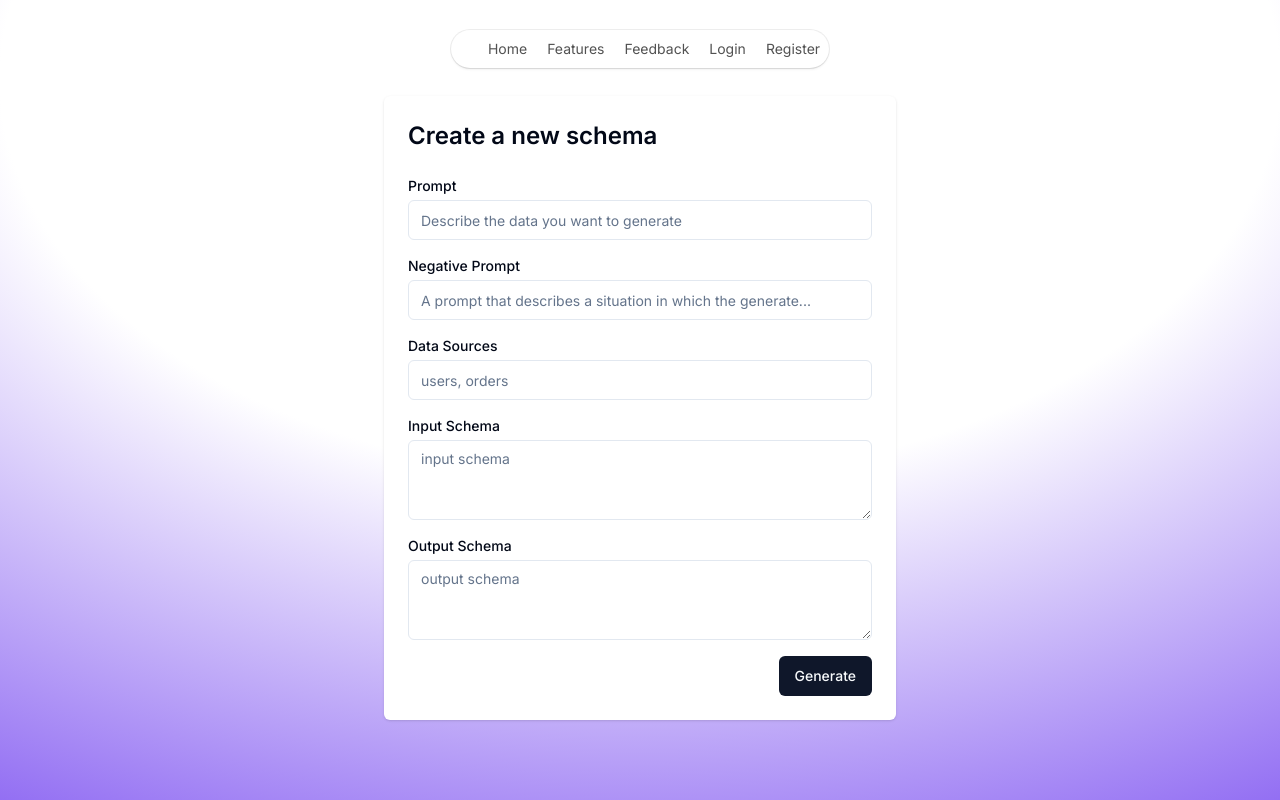
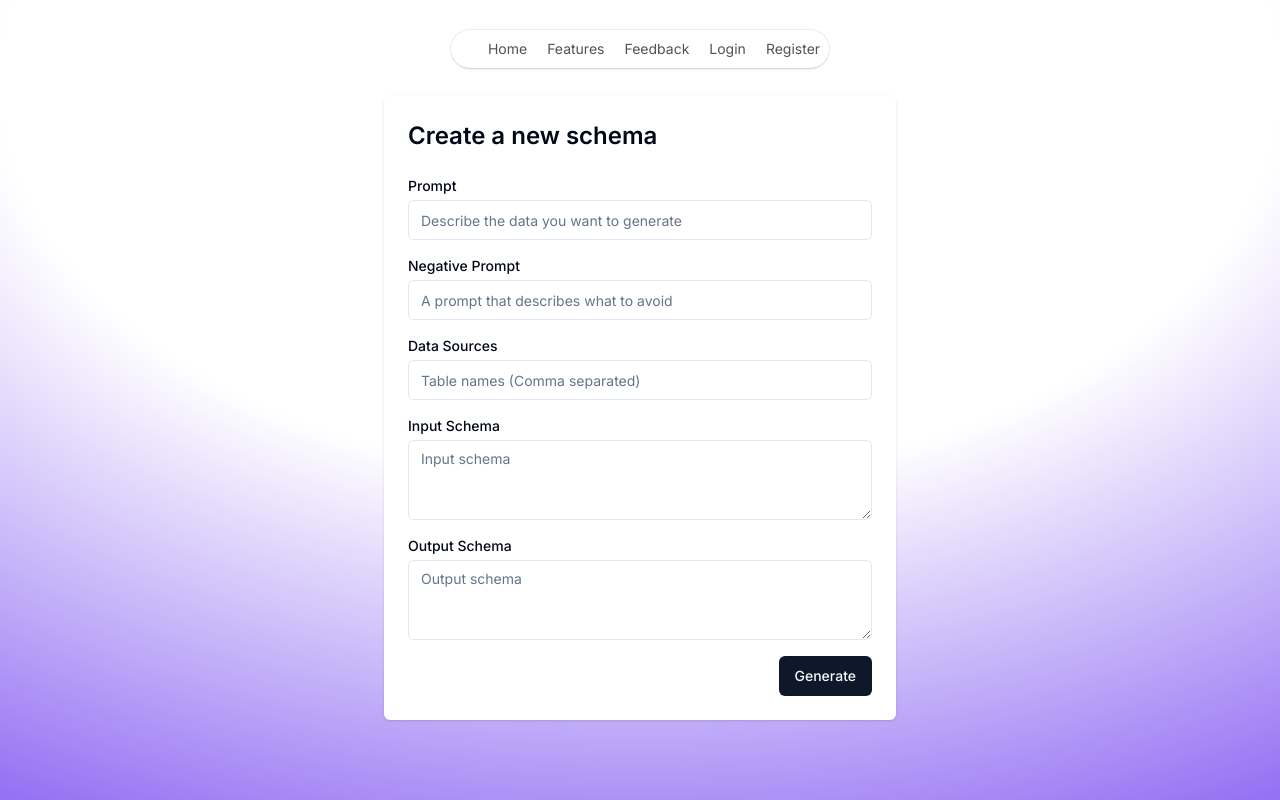
Before and after one commit to SujalChoudhari/Hackniche24, a Next.js app: page /input in a window 1280 px wide. Built offline with nearby package versions, Linux system fonts and the light colour scheme; no server answers.

Commit message:
minor changes

```diff
--- a/src/components/component/input-form.tsx
+++ b/src/components/component/input-form.tsx
@@ -28,25 +28,25 @@ export function InputForm() {
               <label className="block text-sm font-medium mb-1" htmlFor="negative-prompt">
                 Negative Prompt
               </label>
-              <Input id="negative-prompt" placeholder="A prompt that describes a situation in which the generate..." />
+              <Input id="negative-prompt" placeholder="A prompt that describes what to avoid " />
             </div>
             <div className="mb-4">
               <label className="block text-sm font-medium mb-1" htmlFor="data-sources">
                 Data Sources
               </label>
-              <Input id="data-sources" placeholder="users, orders" />
+              <Input id="data-sources" placeholder="Table names (Comma separated)" />
             </div>
             <div className="mb-4">
               <label className="block text-sm font-medium mb-1" htmlFor="input-schema">
                 Input Schema
               </label>
-              <Textarea id="input-schema" placeholder="input schema" />
+              <Textarea id="input-schema" placeholder="Input schema" />
             </div>
             <div className="mb-4">
-              <label className="block text-sm font-medium mb-1" htmlFor="output-schema">
+              <label className="block text-sm font-medium mb-1" htmlFor="Output-schema">
                 Output Schema
               </label>
-              <Textarea id="output-schema" placeholder="output schema" />
+              <Textarea id="output-schema" placeholder="Output schema" />
             </div>
             <div className="flex justify-end mt-4">
 
```
